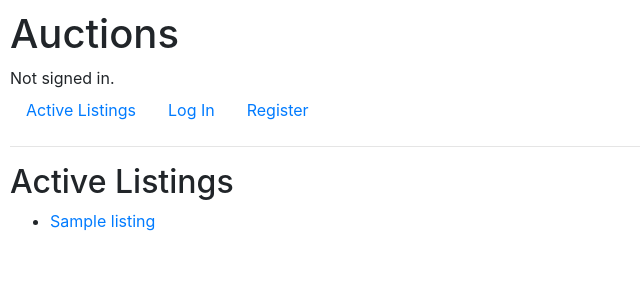
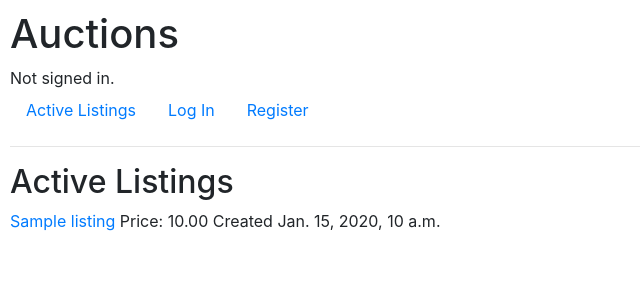
Before and after one commit to SisyphusRex/CS50W, a Django app: page / in a window 1280 px wide. Shown: the top 300 px of the page, without its empty margins (0-640 px from the left). Run offline with Django 5.2, Linux system fonts and the light colour scheme; tables that the repository leaves empty hold one stand-in row (values such as "Sample post"); some libraries are stand-ins or nearby versions.

Commit message:
add current price to listing model; work on displaying more info of active listings on index

```diff
--- a/week4/project2/commerce/auctions/models.py
+++ b/week4/project2/commerce/auctions/models.py
@@ -72,6 +72,11 @@
     created_at = models.DateTimeField(
         auto_now_add=True,
     )
+    current_price = models.DecimalField(
+        max_digits=10,
+        decimal_places=2,
+        default=0.00,
+    )
 
     def __str__(self):
         return f"{self.title}"
--- a/week4/project2/commerce/auctions/static/auctions/styles.css
+++ b/week4/project2/commerce/auctions/static/auctions/styles.css
@@ -6,3 +6,8 @@
     max-width: 100%;
     height: auto;
 }
+
+index_image {
+    max-height: 500px;
+    width: auto;
+}
--- a/week4/project2/commerce/auctions/templates/auctions/index.html
+++ b/week4/project2/commerce/auctions/templates/auctions/index.html
@@ -3,11 +3,15 @@
 {% block body %}
     <h2>Active Listings</h2>
 
-    <ul>
-      {% for listing in active_listings %}
-      <li><a href="{% url 'listing' listing.id %}">{{ listing.title }}</a></li>
-      {% empty %}
-      <li>No Active Listings.</li>
-      {% endfor %}
-    </ul>
+    {% for listing in active_listings %}
+      <div>
+        <index_image src="{{ listing.image_url|default_if_none:'No_Image_Available.jpg'}}" alt="{{ listing.title }}">
+        <a href="{% url 'listing' listing.id %}">{{ listing.title }}</a>
+        <a>Price: {{ listing.current_price }}</a>
+        <a>Created {{ listing.created_at }}</a>
+      </div>
+    {% empty %}
+      No Active Listings.
+    {% endfor %}
+
 {% endblock %}
--- a/week4/project2/commerce/auctions/views.py
+++ b/week4/project2/commerce/auctions/views.py
@@ -22,10 +22,12 @@
 
 def index(request):
 
+    active_listings = Listing.objects.filter(is_active=True).order_by("-created_at")
+
     return render(
         request,
         "auctions/index.html",
-        {"active_listings": Listing.objects.filter(is_active=True)},
+        {"active_listings": active_listings},
     )
 
 
@@ -115,7 +117,7 @@
                 },
             )
 
-        if bid_amount > current_bid.amount:
+        if bid_amount > this_listing.current_price:
             Decimal(bid_amount)
             new_bid = Bid(
                 user=request.user,
@@ -126,6 +128,8 @@
             new_bid.save()
             current_bid.is_current = False
             current_bid.save()
+            this_listing.current_price = new_bid.amount
+            this_listing.save()
 
             return HttpResponseRedirect(reverse("listing", args=(listing_id,)))
 
```
Also changed, not shown: week4/project2/commerce/auctions/migrations/0008_listing_current_price.py (added).
